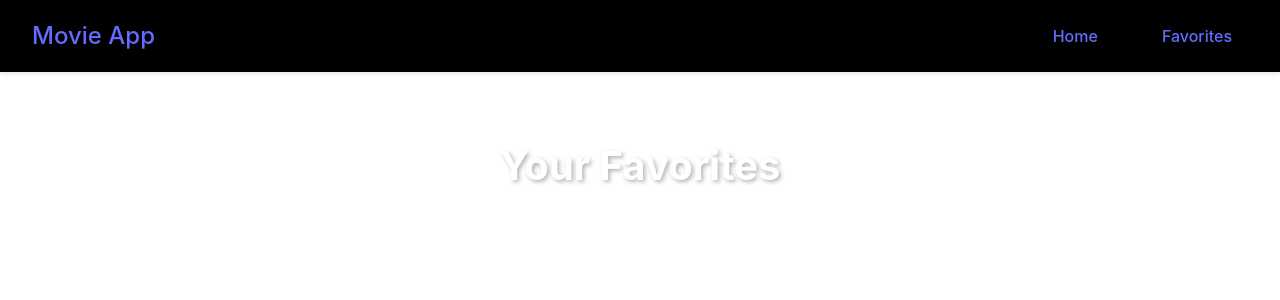
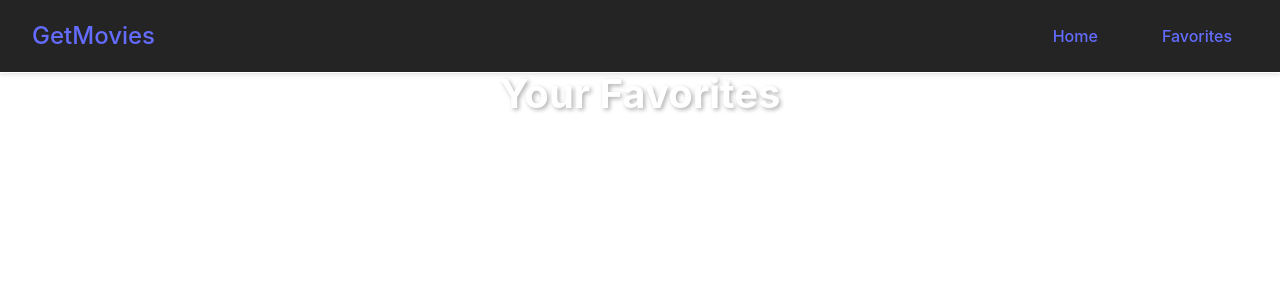
Before and after one commit to muleseifu/movie-app, a React (Vite) app: page /favorites in a window 1280 px wide. Shown: the top 300 px of the page. Built offline with nearby package versions, Linux system fonts and the light colour scheme.

Commit message:
make navbar fixed

```diff
--- a/src/components/nav-bar.jsx
+++ b/src/components/nav-bar.jsx
@@ -4,7 +4,7 @@ function NavBar() {
     return (
         <nav className="navbar">
             <div className="navbar-brand">
-                <Link to="/">Movie App</Link>
+                <Link to="/">GetMovies</Link>
             </div>
             <div className="navbar-links">
                 <Link to="/" className="nav-link">Home</Link>
--- a/src/css/Navbar.css
+++ b/src/css/Navbar.css
@@ -1,10 +1,22 @@
 .navbar {
-  background-color: #000000;
+  background-color: #242424;
   padding: 1rem 2rem;
   display: flex;
   justify-content: space-between;
   align-items: center;
   box-shadow: 0 2px 4px rgba(0, 0, 0, 0.1);
+  border-bottom: #ffffff solid 1px;
+}
+
+.navbar {
+
+  position: fixed;
+  top: 0;
+  left: 0;
+  width: 100%;
+  z-index: 1000;
+
+
 }
 
 .navbar-brand {
```
